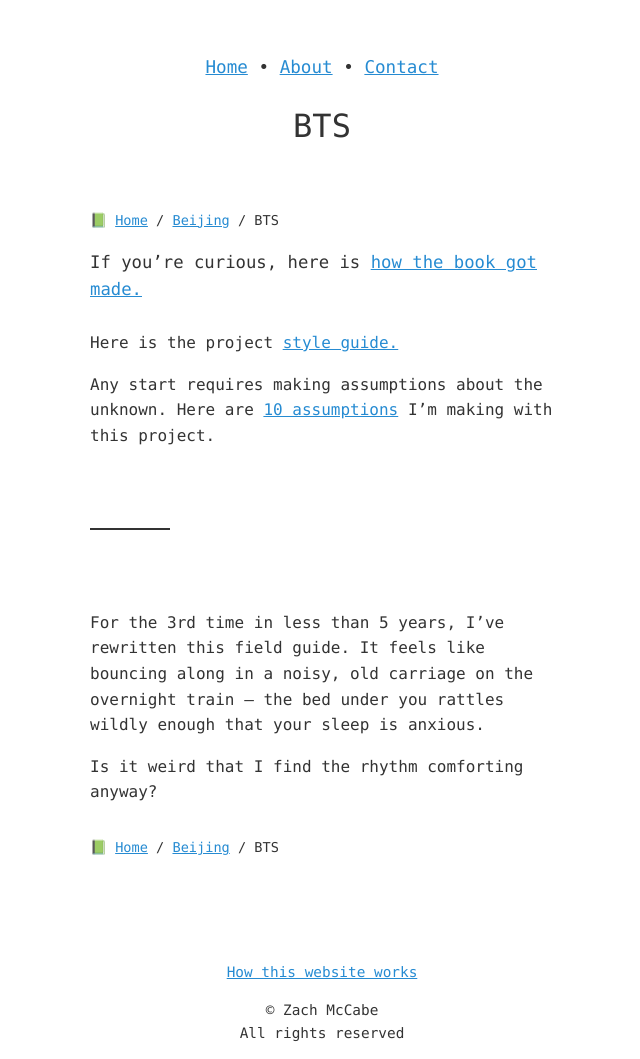
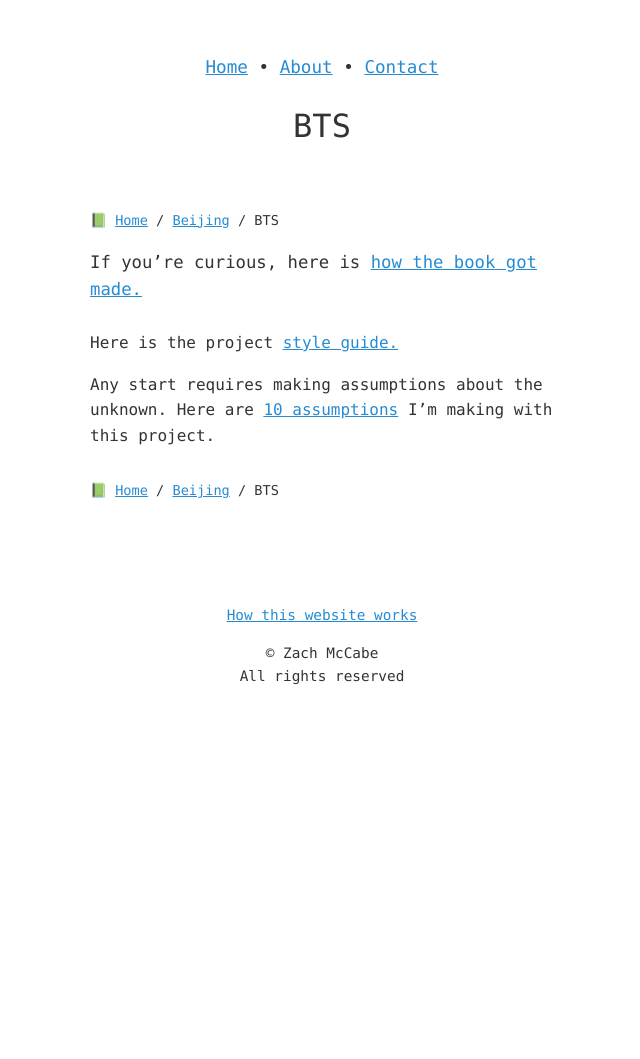
Before and after one commit to zachmccabe/zachmccabe.github.io, a Jekyll site: the page built from _beijing/bts.md, in a window 1280 px wide. Shown: the whole page, without its empty margins (318-958 px from the left). Built offline with Jekyll 4.4.1, drawn with Linux system fonts in a browser that asks for light colours; after the commit the page ends 900 px from its top, so only the background shows below that.

Commit message:
Update bts.md
Copy tweaks to simplify this page

```diff
--- a/_beijing/bts.md
+++ b/_beijing/bts.md
@@ -14,9 +14,3 @@ If you're curious, here is [how the book got made.](https://www.zachmccabe.com/b
 Here is the project [style guide.](https://www.zachmccabe.com/beijing/bts/style-guide.html)
 
 Any start requires making assumptions about the unknown. Here are [10 assumptions](https://www.zachmccabe.com/beijing/bts/10-assumptions) I'm making with this project.
-
----
-
-For the 3rd time in less than 5 years, I've rewritten this field guide. It feels like bouncing along in a noisy, old carriage on the overnight train – the bed under you rattles wildly enough that your sleep is anxious.
-
-Is it weird that I find the rhythm comforting anyway?
```
